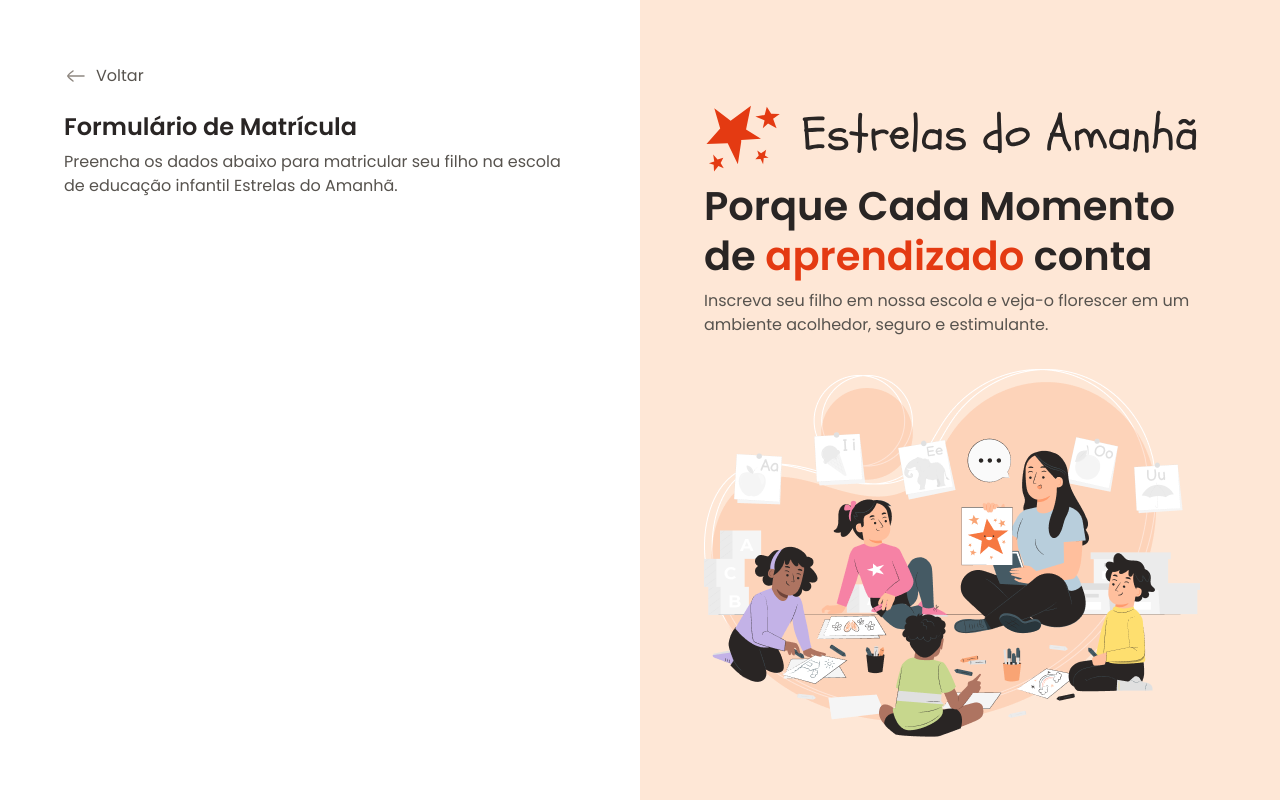
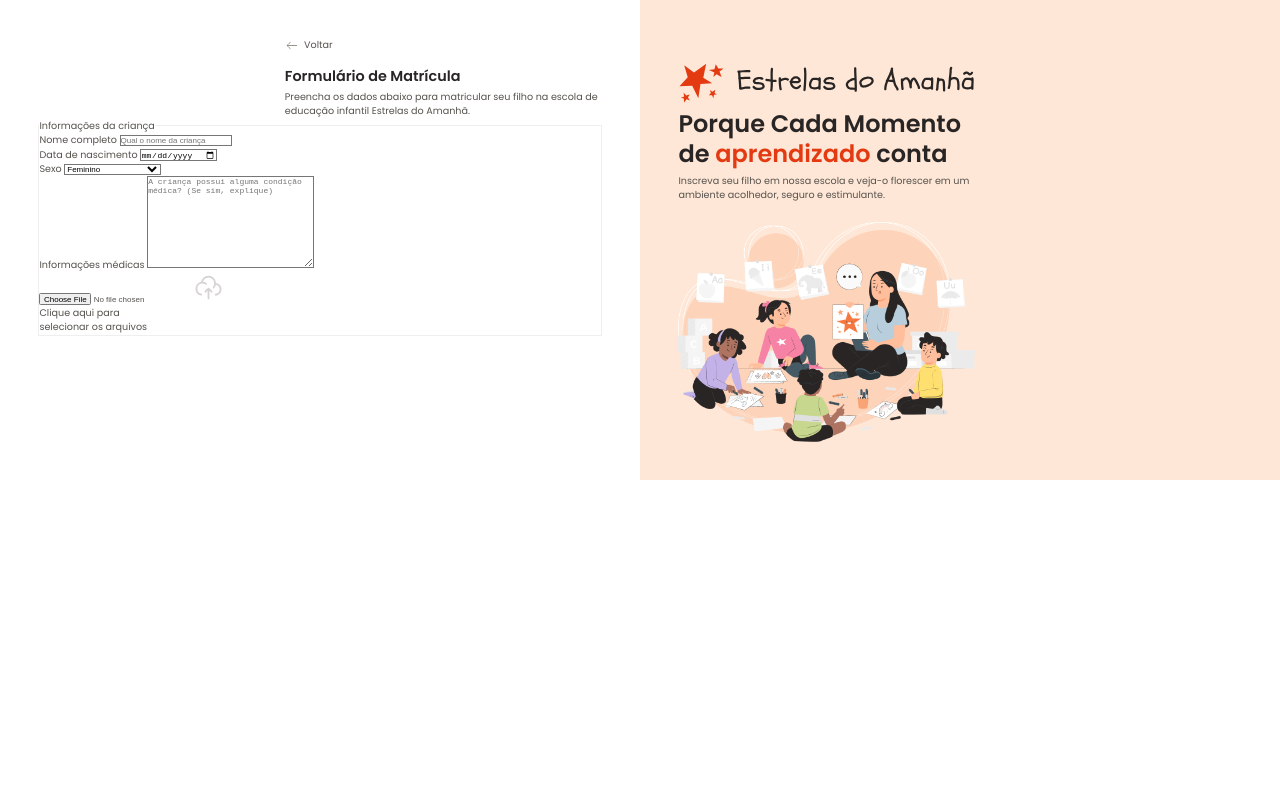
Before and after one commit to Gui250/Formulario-de-Matricula, a plain HTML site: page index.html in a window 1280 px wide. Drawn offline with Linux system fonts and the light colour scheme.

Commit message:
formulario em andamento

```diff
--- a/index.html
+++ b/index.html
@@ -26,26 +26,77 @@
             educação infantil Estrelas do Amanhã.
           </p>
         </div>
+
+        <form method="post" enctype="multipart/form-data">
+          <fieldset>
+            <legend>Informações da criança</legend>
+
+            <div class="input-wrapper">
+              <label for="fullname">Nome completo</label>
+              <input
+                id="fullname"
+                type="text"
+                placeholder="Qual o nome da criança"
+              />
+            </div>
+
+            <div class="input-wrapper">
+              <label for="birth">Data de nascimento</label>
+              <input id="birth" type="date" lang="pt-BR" />
+            </div>
+
+            <div class="input-wrapper">
+              <label for="gender">Sexo</label>
+              <select name="gender" id="gender">
+                <option value="female">Feminino</option>
+                <option value="male">Masculino</option>
+                <option value="NA">Prefiro não responder</option>
+              </select>
+            </div>
+
+            <div class="textarea-wrapper">
+              <label for="medical-info">Informações médicas</label>
+              <textarea
+                name="medical-info"
+                id="medical-info"
+                cols="30"
+                rows="10"
+                placeholder="A criança possui alguma condição médica? (Se sim, explique)"
+              ></textarea>
+            </div>
+
+            <div class="droparea-wrapper">
+              <input type="file" id="birth-file" name="birth-file" />
+              <img src="./assets/cloud-upload.svg" alt="cloud" />
+              <p>
+                Clique aqui para<br />
+                selecionar os arquivos
+              </p>
+            </div>
+          </fieldset>
+        </form>
       </main>
 
       <aside>
         <div class="aside-container">
           <header>
-            <img src="./assets/Frame 48095956.svg" alt="Logo">
+            <img src="./assets/Frame 48095956.svg" alt="Logo" />
+
             <h2>
               Porque Cada Momento de
-                <span>
-                  aprendizado
-                </span>
+              <span> aprendizado </span>
               conta
             </h2>
             <p>
-                Inscreva seu filho em nossa escola e veja-o florescer em um ambiente acolhedor, seguro e estimulante.
+              Inscreva seu filho em nossa escola e veja-o florescer em um
+              ambiente acolhedor, seguro e estimulante.
             </p>
-            </img>
           </header>
 
-          <img src="./assets/Illustration.png" alt="ilustração de professora com crianças prestando atenção" />
+          <img
+            src="./assets/Illustration.png"
+            alt="ilustração de professora com crianças prestando atenção"
+          />
         </div>
       </aside>
     </div>
--- a/styles/global.css
+++ b/styles/global.css
@@ -28,4 +28,5 @@ h2 {
   --stroke-default: #d6d3d1;
   --stroke-hightlight: #f3541c;
   --semantic-error: #dc2626;
+  zoom: 60%;
 }
```
Also changed, not shown: assets/cloud-upload.svg (added). Lines whose indentation alone changed are shown as unchanged.
